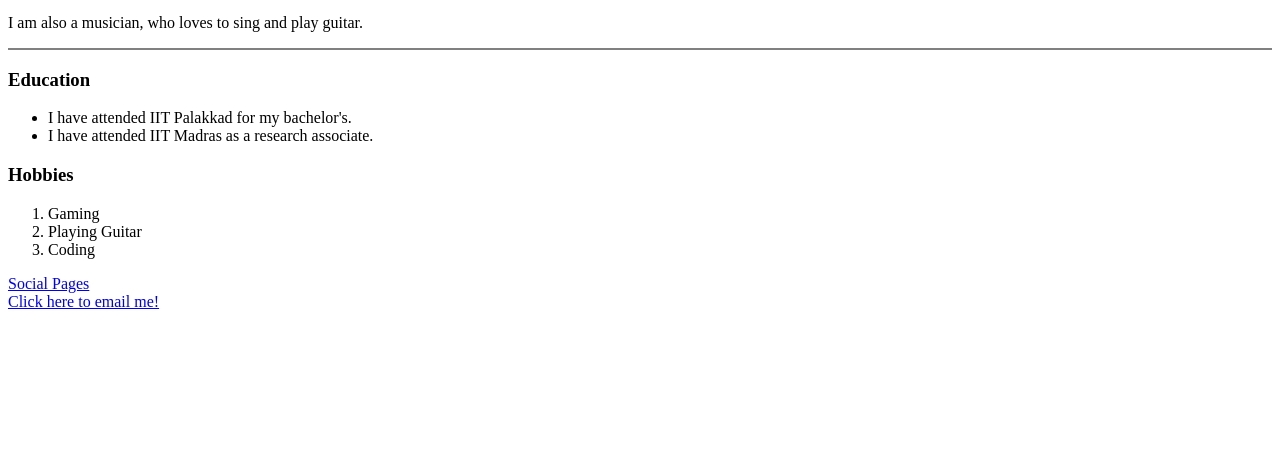
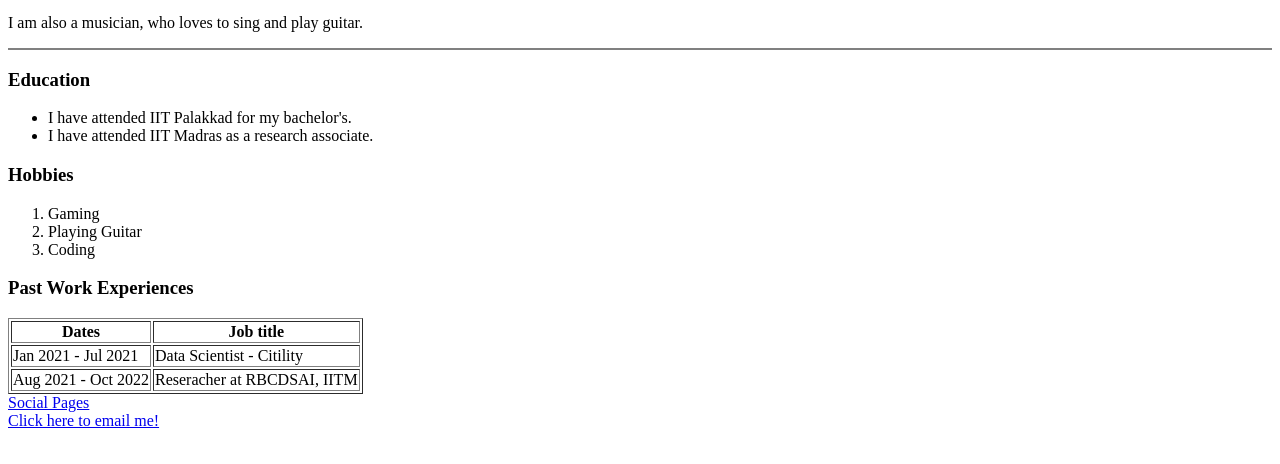
Before and after one commit to holdmygithub/web-development, a plain HTML site: page Section2: Introduction to HTML/Ashwins' Webpage/index.html in a window 1280 px wide. Shown: the part 312-776 px from the top of the page. Drawn offline with Linux system fonts and the light colour scheme.

Commit message:
added table

```diff
--- a/Section2: Introduction to HTML/Ashwins' Webpage/index.html
+++ b/Section2: Introduction to HTML/Ashwins' Webpage/index.html
@@ -29,6 +29,25 @@
             <li>Coding</li>
         </ol>
     </p>
+    <h3> Past Work Experiences</h3>
+    <table border="1">
+        <thead>
+            <tr>
+                <th>Dates</th>
+                <th>Job title</th>
+            </tr>
+        </thead>
+        <tbody>
+            <tr>
+                <td>Jan 2021 - Jul 2021</td>
+                <td>Data Scientist - Citility</td>
+            </tr>
+            <tr>
+                <td>Aug 2021 - Oct 2022</td>
+                <td>Reseracher at RBCDSAI, IITM</td>
+            </tr>
+        </tbody>
+    </table>
     <a href="social_pages.html">Social Pages</a><br>
     <a href="mailto:ashaga45@gmail.com">Click here to email me!</a>
 </body>
```
